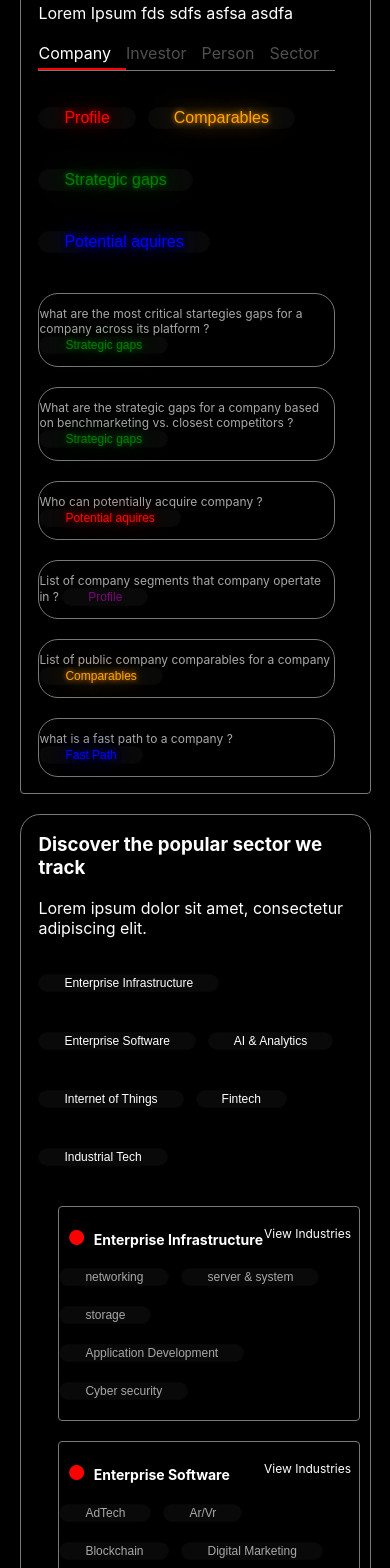
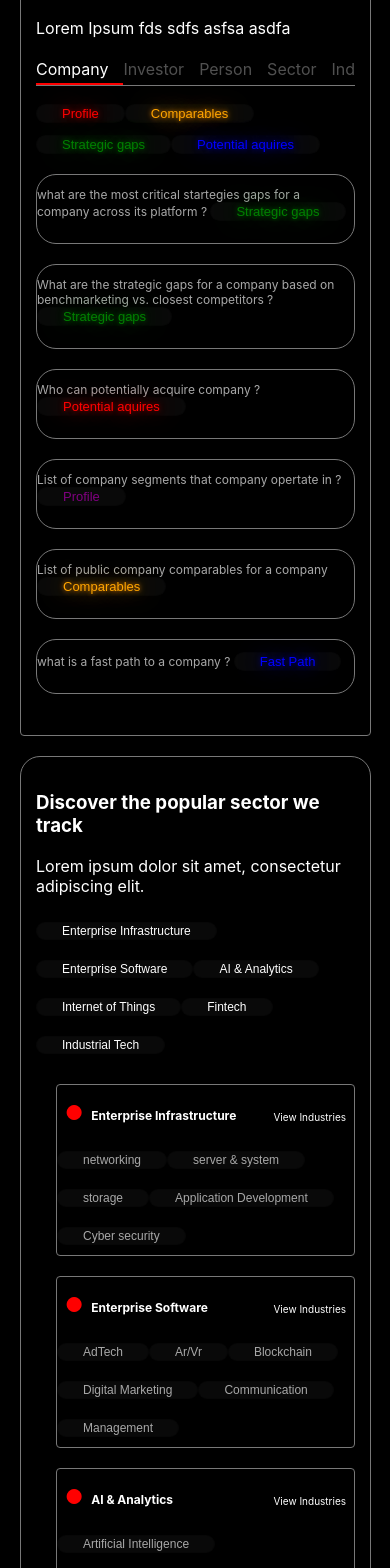
Before and after one commit to ankit59111/grappusAssignment, a React (Create React App) app: page / in a window 390 px wide. Shown: the part 420-1988 px from the top of the page. Built offline with nearby package versions, Linux system fonts and the light colour scheme.

Commit message:
fixed all css related issue

```diff
--- a/src/App.js
+++ b/src/App.js
@@ -28,12 +28,14 @@ function App() {
   );
 }
 function openNav() {
-    document.getElementById("id_dropdown_menu").style.left="0%";
+    document.getElementById("id_dropdown_menu").classList.remove("l-100")
+    document.getElementById("id_dropdown_menu").classList.add("l-0")
     document.getElementById("overlay").style.display="block";
 }
 
 function closeNav() {
-    document.getElementById("id_dropdown_menu").style.left="100%";
+    document.getElementById("id_dropdown_menu").classList.remove("l-0");
+    document.getElementById("id_dropdown_menu").classList.add("l-100");
     document.getElementById("overlay").style.display="none";
 }
 
--- a/src/badges/Badge.js
+++ b/src/badges/Badge.js
@@ -19,7 +19,7 @@ export default class Badge extends React.Component {
     render() {
         const $color = {
             color:this.props.color,
-            "text-shadow":  `0 0 25px ${this.props.color}, 0 0 5px dark${this.props.color}`,
+            "textShadow":  `0 0 25px ${this.props.color}, 0 0 5px dark${this.props.color}`,
         };
         const $className = this.props.className || "";
         return(
--- a/src/card/Card.js
+++ b/src/card/Card.js
@@ -8,6 +8,7 @@ export default class Card extends React.Component{
         return(
             <div className={`${this.props.className } card filter_card w-31 ml-0 `}>
                 <p>{this.props.text}
+
                     <span> <Badge className = "m-0" value={this.props["badge-value"]} color={this.props["badge-color"]}/></span></p>
             </div>
         )
--- a/src/filter card/FilterCard.css
+++ b/src/filter card/FilterCard.css
@@ -51,7 +51,13 @@
     }
 
     .filter_main_card .pl-5{
-        width: inherit;
+        width: 100%;
+        padding: 15px;
+    }
+
+    .filter_main_card .filter_main_card_content .card-badge{
+        margin: 0 0 10px 0 !important;
+        font-size: 13px;
     }
 
     .card ul {
@@ -69,6 +75,11 @@
     }
     #id_filter_card_list div{
         width: 100% !important;
+        margin: 10px 0 0 10px;
+    }
+
+    .filter_card {
+        margin: 10px 0 10px 0 !important;
     }
 
 }
--- a/src/filter card/FilterCard.js
+++ b/src/filter card/FilterCard.js
@@ -29,14 +29,29 @@ export default class FilterCard extends React.Component{
         }
     }
 
+
+    componentDidMount() {
+    }
+
+    handleHorizontalSection(e){
+
+        let childNode = document.getElementById("id_horizontalNvigation").childNodes;
+        for(let index =0 ;index < childNode.length ; index++){
+            childNode[index].classList.remove("active")
+        }
+        e.target.classList.add("active");
+
+
+    }
+
     render() {
         return(
             <div className="card filter_main_card">
-                <div className="pl-5">
+                <div className="pl-5 filter_main_card_content">
                     <h2>Choose from our Smart Filters</h2>
                     <p>Lorem Ipsum fds sdfs asfsa asdfa</p>
 
-                    <ul className="flex flex-row li-style-no">
+                    <ul className="flex flex-row li-style-no" onClick={this.handleHorizontalSection.bind(this)} id={"id_horizontalNvigation"}>
                         <li className="p-12 active ">Company</li>
                         <li className="p-12 ">Investor</li>
                         <li className="p-12 ">Person</li>
@@ -44,13 +59,13 @@ export default class FilterCard extends React.Component{
                         <li className="p-12 ">Industry</li>
                         <li className="p-12 ">Region</li>
                     </ul>
-                    {this.state.badges.map((item)=>{
-                        return <Badge value={item.text} color={item.color}/>
+                    {this.state.badges.map((item,index)=>{
+                        return <Badge key={"badge_"+index} value={item.text} color={item.color}/>
                     })}
 
                     <div className={"flex flex-row flex-wrap mb-16"} id={"id_filter_card_list"}>
-                    {this.state.cards.map((item)=>{
-                        return <Card className={"mr-25 bg-black"} badge-color={item.badgeColor} badge-value={item.badgeValue} text = {item.text}/>
+                    {this.state.cards.map((item,index)=>{
+                        return <Card key={"card_"+index} className={"mr-25 bg-black"} badge-color={item.badgeColor} badge-value={item.badgeValue} text = {item.text}/>
                     })}
                     </div>
 
--- a/src/global.css
+++ b/src/global.css
@@ -84,3 +84,11 @@
 .bg-30{
     background-color: #303030 !important;
 }
+
+.l-100{
+    left: 100% !important;
+}
+
+.l-0{
+    left: 0% !important;
+}
--- a/src/header/Header.js
+++ b/src/header/Header.js
@@ -53,6 +53,10 @@ export default class Header extends React.Component{
                     <div id="id_dropdown_menu" className={`dropdown-menu ${state.showDropDown ? "" : "hide"}`}>
                         <div className={"sideNavHeader"}>
                             <span onClick={this.closeSidePanel.bind(this)}>close</span>
+                            <div className="dropdown">
+                                <img src={user} alt={"user"}/>
+                                <span>Mrinalani Saha</span>
+                            </div>
                         </div>
                         <ul className="dropdown-menu-list">
                             <li className="list-item">
--- a/src/popular sector/Popular_sector.css
+++ b/src/popular sector/Popular_sector.css
@@ -30,4 +30,20 @@
     #id_section2_body{
         width: 90%;
     }
+
+    #id_section2_body .section2_filter_main_card{
+        width: 100%;
+        padding: 15px;
+    }
+    #id_section2_body .section2_filter_main_card .w-97{
+        width: 100% !important;
+    }
+
+    #id_section2_body .section2_filter_main_card h4{
+        font-size: 12px;
+    }
+    #id_section2_body .section2_filter_main_card .f-right{
+        font-size: 10px;
+        margin-top: 10px;
+    }
 }
--- a/src/popular sector/Popular_sector.js
+++ b/src/popular sector/Popular_sector.js
@@ -20,16 +20,16 @@ export default class PopularSector extends React.Component{
     render() {
         return(
             <div className="card" id={"id_section2_body"}>
-                <div className="pl-5">
+                <div className="pl-5 section2_filter_main_card">
                 <h3>Discover the popular sector we track</h3>
                 <p>Lorem ipsum dolor sit amet, consectetur adipiscing elit.</p>
-                    {this.state.badges.map(item=><Badge className="filter_card" value={item} color={"white"}/>)}
+                    {this.state.badges.map((item,index)=><Badge key={"badges_"+index}className="filter_card" value={item} color={"white"}/>)}
                     <div className={"flex flex-row flex-wrap w-97 mb-16"}>
                         <div className="card enterprise filter_main_card w-40">
                             <h4 className={"show w-100"}><span className="circle"></span>Enterprise Infrastructure<span
                                 className={"f-right"}>View Industries</span></h4>
-                            {this.state.enterprise.map((item) => {
-                                return (<React.Fragment>
+                            {this.state.enterprise.map((item,index) => {
+                                return (<React.Fragment key={"enterprise0_"+index}>
                                     <Badge className="filter_card mt-0" value={item}
                                            color={"rgb(168,168,168)"}><span className={"circle"}></span></Badge>
                                 </React.Fragment>)}
@@ -38,31 +38,31 @@ export default class PopularSector extends React.Component{
                         <div className="card enterprise filter_main_card w-40">
                             <h4 className={"show w-100"}><span className="circle"></span>Enterprise Software<span
                                 className={"f-right"}>View Industries</span></h4>
-                            {this.state.software.map(item => <Badge className="filter_card mt-0" value={item}
+                            {this.state.software.map((item,index) => <Badge key={"software_"+index} className="filter_card mt-0" value={item}
                                                                     color={"rgb(168,168,168)"}/>)}
                         </div>
                         <div className="card enterprise filter_main_card w-40">
                             <h4 className={"show w-100"}><span className="circle"></span>AI & Analytics<span
                                 className={"f-right"}>View Industries</span></h4>
-                            {this.state.AI.map(item => <Badge className="filter_card mt-0" value={item}
+                            {this.state.AI.map((item,index) => <Badge key={"AI_"+index} className="filter_card mt-0" value={item}
                                                               color={"rgb(168,168,168)"}/>)}
                         </div>
                         <div className="card enterprise filter_main_card w-40">
                             <h4 className={"show w-100"}><span className="circle"></span>Internet of Things<span
                                 className={"f-right"}>View Industries</span></h4>
-                            {this.state.IOT.map(item => <Badge className="filter_card mt-0" value={item}
+                            {this.state.IOT.map((item,index) => <Badge key={"IOT_"+index} className="filter_card mt-0" value={item}
                                                                color={"rgb(168,168,168)"}/>)}
                         </div>
                         <div className="card enterprise filter_main_card w-40">
                             <h4 className={"show w-100"}><span className="circle"></span>Industrial Tech<span
                                 className={"f-right"}>View Industries</span></h4>
-                            {this.state.enterprise.map(item => <Badge className="filter_card mt-0" value={item}
+                            {this.state.enterprise.map((item,index) => <Badge key={"enterprise_"+index} className="filter_card mt-0" value={item}
                                                                       color={"rgb(168,168,168)"}/>)}
                         </div>
                         <div className="card enterprise filter_main_card w-40">
                             <h4 className={"show w-100"}><span className="circle"></span>Retail & Ecommerce Tech<span
                                 className={"f-right"}>View Industries</span></h4>
-                            {this.state.enterprise.map(item => <Badge className="filter_card mt-0" value={item}
+                            {this.state.enterprise.map((item,index) => <Badge key={"enterprise2_"+index} className="filter_card mt-0" value={item}
                                                                       color={"rgb(168,168,168)"}/>)}
                         </div>
                     </div>
```
Also changed, not shown: src/header/Header.css (+19 -4 lines), 1 other file (tests, documents, lock files or other folders).
